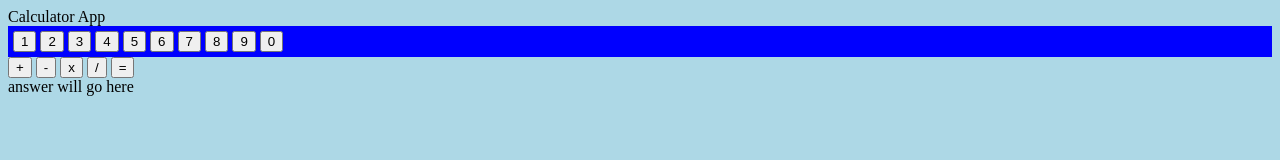
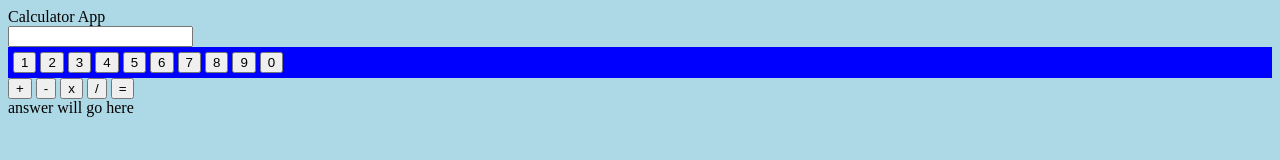
Before and after one commit to gi-codes/calculator-app, a plain HTML site: page fe/index.html in a window 1280 px wide. Drawn offline with Linux system fonts and the light colour scheme.

Commit message:
added display as readonly

```diff
--- a/fe/index.html
+++ b/fe/index.html
@@ -8,6 +8,10 @@
 </head>
 <body>
     Calculator App
+
+    <div id="calculator">
+            <input id="display" readonly>
+    </div>
 
     <div class="number-container">
         <button> 1 </button>
```
